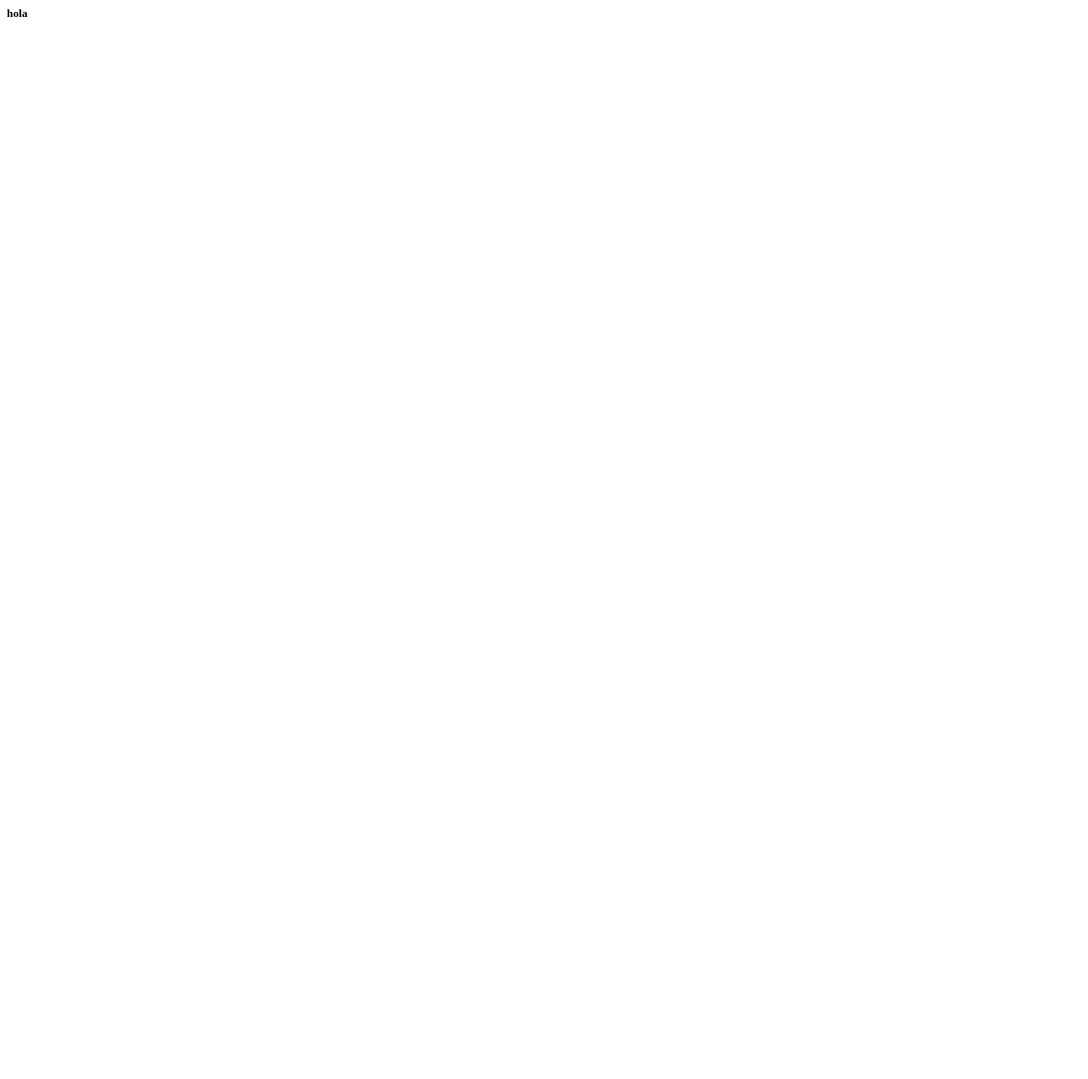
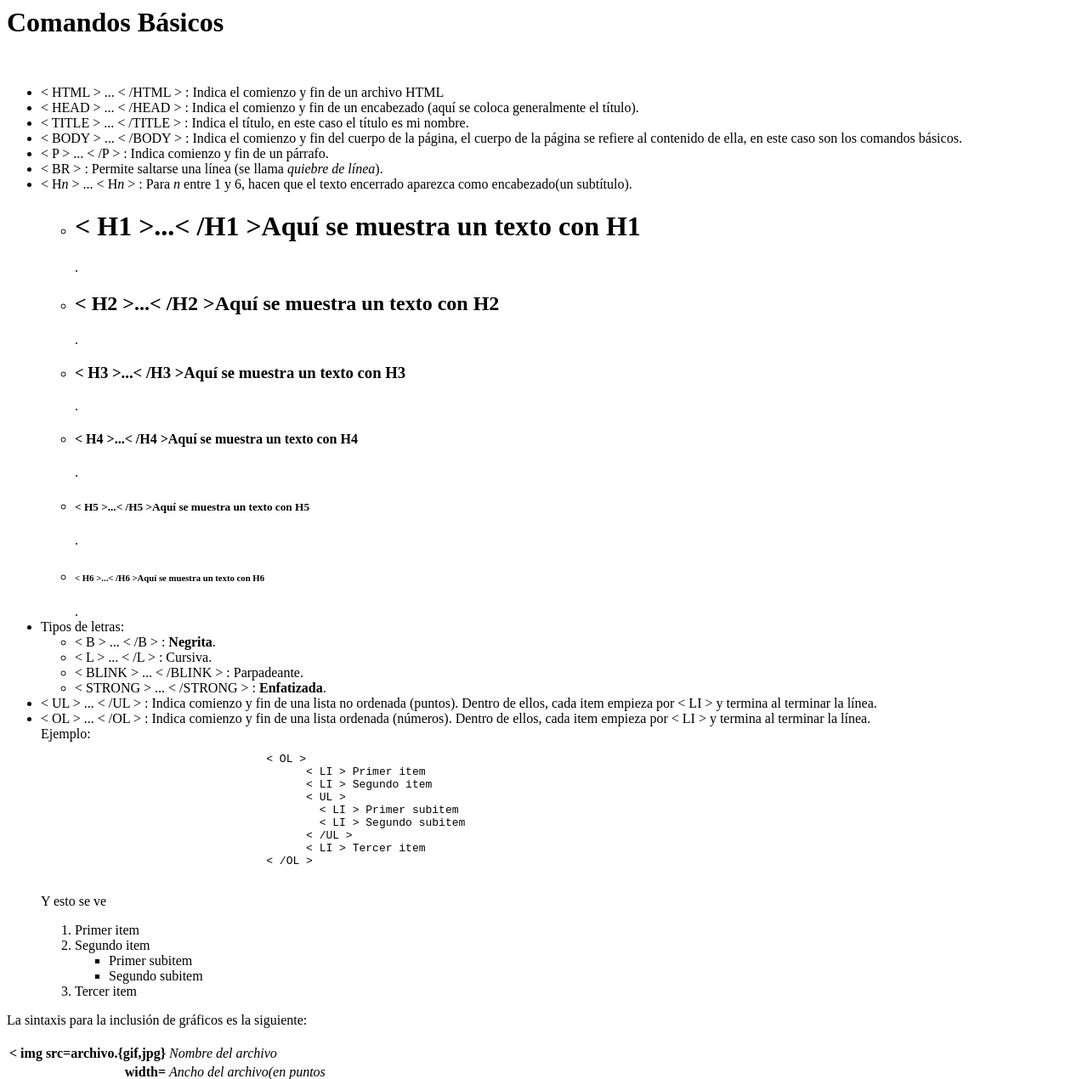
Before and after one commit to jorbecca/paginamax, a plain HTML site: page index.html in a window 1280 px wide. Shown: the top 1270 px of the page at 85% size. Before the commit the page ends 800 px from the top, so only its background shows below. Drawn offline with Linux system fonts and the light colour scheme.

Commit message:
Update index.html

```diff
--- a/index.html
+++ b/index.html
@@ -1,3 +1,79 @@
-<html>
-<h5>hola</h5>
-</html>
+<HTML>
+	<HEAD>
+
+		<TITLE> Jos&eacute; Maximliano Toriz S&aacute;mano </TITLE>
+
+	</HEAD>
+
+	<BODY>
+		<H1> Comandos B&aacute;sicos</H1>
+		<BR>
+		<UL>
+			<LI> &lt HTML &gt ...  &lt /HTML &gt   : Indica el comienzo y fin de un archivo HTML
+			<LI> &lt HEAD &gt ...  &lt /HEAD &gt   : Indica el comienzo y fin de un encabezado (aqu&iacute; se coloca generalmente el t&iacute;tulo).
+			<LI> &lt TITLE &gt ...  &lt /TITLE &gt   : Indica el t&iacute;tulo, en este caso el t&iacute;tulo es mi nombre.
+			<LI> &lt BODY &gt ...  &lt /BODY &gt   : Indica el comienzo y fin del cuerpo de la p&aacute;gina, el cuerpo de la p&aacute;gina se refiere al contenido de ella, en este caso son los comandos b&aacute;sicos.
+			<LI> &lt P &gt ...  &lt /P &gt : Indica comienzo y fin de un p&aacute;rrafo.
+			<LI> &lt BR &gt : Permite saltarse una l&iacute;nea (se llama <EM>quiebre de l&iacute;nea</EM>).
+			<LI> &lt H<EM>n</EM> &gt ... &lt H<EM>n</EM> &gt : Para <EM>n</EM> entre
+				 1 y 6, hacen que el texto encerrado aparezca como encabezado(un subt&iacute;tulo).
+				 <UL>
+					 <LI> <H1>&lt H1 &gt...&lt /H1 &gtAquí se muestra un texto con H1 </H1>.
+					 <LI> <H2>&lt H2 &gt...&lt /H2 &gtAquí se muestra un texto con H2 </H2>.
+					 <LI> <H3>&lt H3 &gt...&lt /H3 &gtAquí se muestra un texto con H3 </H3>.
+					 <LI> <H4>&lt H4 &gt...&lt /H4 &gtAquí se muestra un texto con H4 </H4>.
+					 <LI> <H5>&lt H5 &gt...&lt /H5 &gtAquí se muestra un texto con H5 </H5>.
+					 <LI> <H6>&lt H6 &gt...&lt /H6 &gtAquí se muestra un texto con H6 </H6>.
+				 </UL>
+			<LI> Tipos de letras:
+			   <UL>
+				 <LI> &lt B &gt ...  &lt /B &gt : <B>Negrita</B>.
+				 <LI> &lt L &gt ...  &lt /L &gt : <L>Cursiva</L>.
+				 <LI> &lt BLINK &gt ...  &lt /BLINK &gt : <BLINK>Parpadeante</BLINK>.
+				 <LI> &lt STRONG &gt ...  &lt /STRONG &gt : <STRONG>Enfatizada</STRONG>.
+			  </UL>
+			<LI> &lt UL &gt ...  &lt /UL &gt : Indica comienzo y fin de una lista no ordenada (puntos). Dentro de ellos, cada item empieza por &lt LI &gt y termina al terminar la l&iacute;nea.
+			<LI> &lt OL &gt ...  &lt /OL &gt : Indica comienzo y fin de una lista ordenada (n&uacute;meros). Dentro de ellos, cada item empieza por &lt LI &gt y termina al terminar la l&iacute;nea. <BR>
+				 Ejemplo: <BR>
+				 <PRE>
+				  &lt OL &gt
+					&lt LI &gt Primer item
+					&lt LI &gt Segundo item
+					&lt UL &gt
+					  &lt LI &gt Primer subitem
+					  &lt LI &gt Segundo subitem
+					&lt /UL &gt
+					&lt LI &gt Tercer item
+				  &lt /OL &gt
+				</PRE>
+					<P>
+					Y esto se ve<BR>
+					</P>
+					<OL>
+						 <LI> Primer item
+							<LI> Segundo item
+						 <UL>
+							<LI> Primer subitem
+						 <LI> Segundo subitem
+						</UL>
+					 <LI> Tercer item
+					</OL>
+		</UL>
+		<P>La sintaxis para la inclusi&oacute;n de gr&aacute;ficos es la siguiente:<BR>
+		<BR>
+		<table>
+		<tr><td><b>&lt img src=archivo.{gif,jpg}<b></td><td><i>Nombre del archivo</i><BR></td></tr>
+		<tr><td align=right><b>width=</b></td><td> <i>Ancho del archivo(en puntos</I></td></tr>
+		<tr><td align=right><b>height=</b> </td><td><i>Altura del archivos (en puntos)</I></td></tr>
+		<tr><td align=right><b>align=</b></td><td> <i>Alineaci&oacute;n de la imagen y textos (ver m&aacute;s abajo)</i><br>
+		<tr><td align=right><b>  border=</b> </td><td> <i>Ancho del borde de la imagen</i><br>
+		<tr><td align=right>&gt</td><td></td></tr>
+		</table>
+		Por ejemplo:<BR>
+		<center>&lt img src="download.jpg" &gt </center><BR>
+		<center><img src="download.jpg"></center><p>
+		<LI>Referencias a otras p&aacute;ginas:<BR>
+		&lt;a href="otra_pagina.html" &gt;Ir a otra pagina &lt;/a&gt; <BR> Se ve como:<BR>
+		<A HREF="https://www.youtube.com/watch?v=h6f1NwpyRIk&list=RDjKh1IcsVAQY&index=8"> Ir a otra pagina </A>
+	</BODY>
+</HTML>
```
